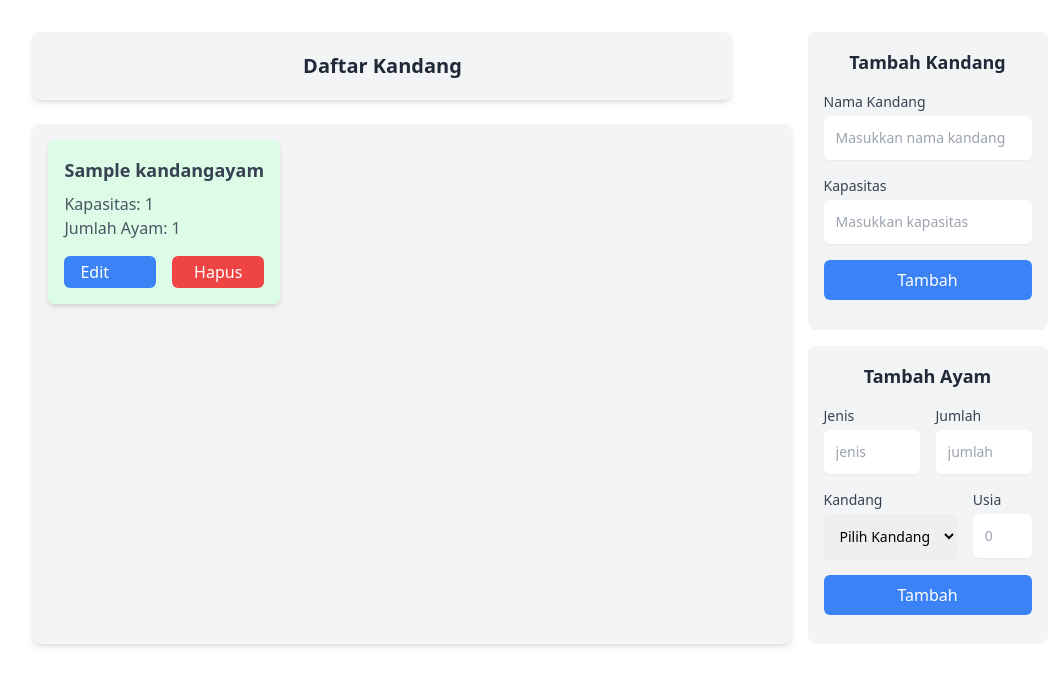
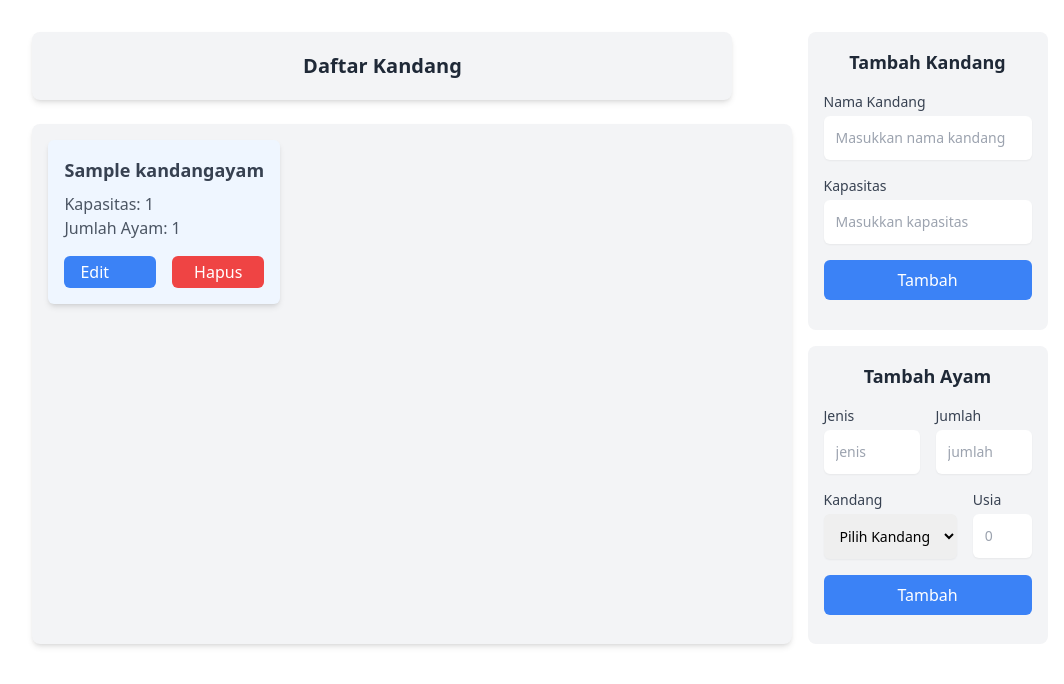
Before and after one commit to Taufiq47/pemweb-kandangayam, a Django app: page /tambah-ayam/ in a window 1280 px wide. Shown: the top 684 px of the page, without its empty margins (100-1164 px from the left). Run offline with Django 5.2, Linux system fonts and the light colour scheme; tables that the repository leaves empty hold one stand-in row (values such as "Sample post"); some libraries are stand-ins or nearby versions.

Commit message:
ubah warna card kandang ayam

```diff
--- a/appKandang/templates/index.html
+++ b/appKandang/templates/index.html
@@ -16,7 +16,7 @@
                 <div class="grid grid-cols-3 gap-4 h-fit w-full">
                     {% for kandang in kandang_list %}
                     <div
-                        class="bg-green-100 h-auto p-4 rounded-md shadow-md hover:shadow-lg transition-shadow duration-300">
+                        class="bg-blue-50 h-auto p-4 rounded-md shadow-md hover:shadow-lg transition-shadow duration-300">
                         <h3 class="font-bold text-gray-700 text-lg mb-2">
                             <a href="{% url 'detail_kandang' kandang.id %}"
                                 class="transition duration-300 ease-in-out transform hover:scale-105 hover:text-blue-500">
```
